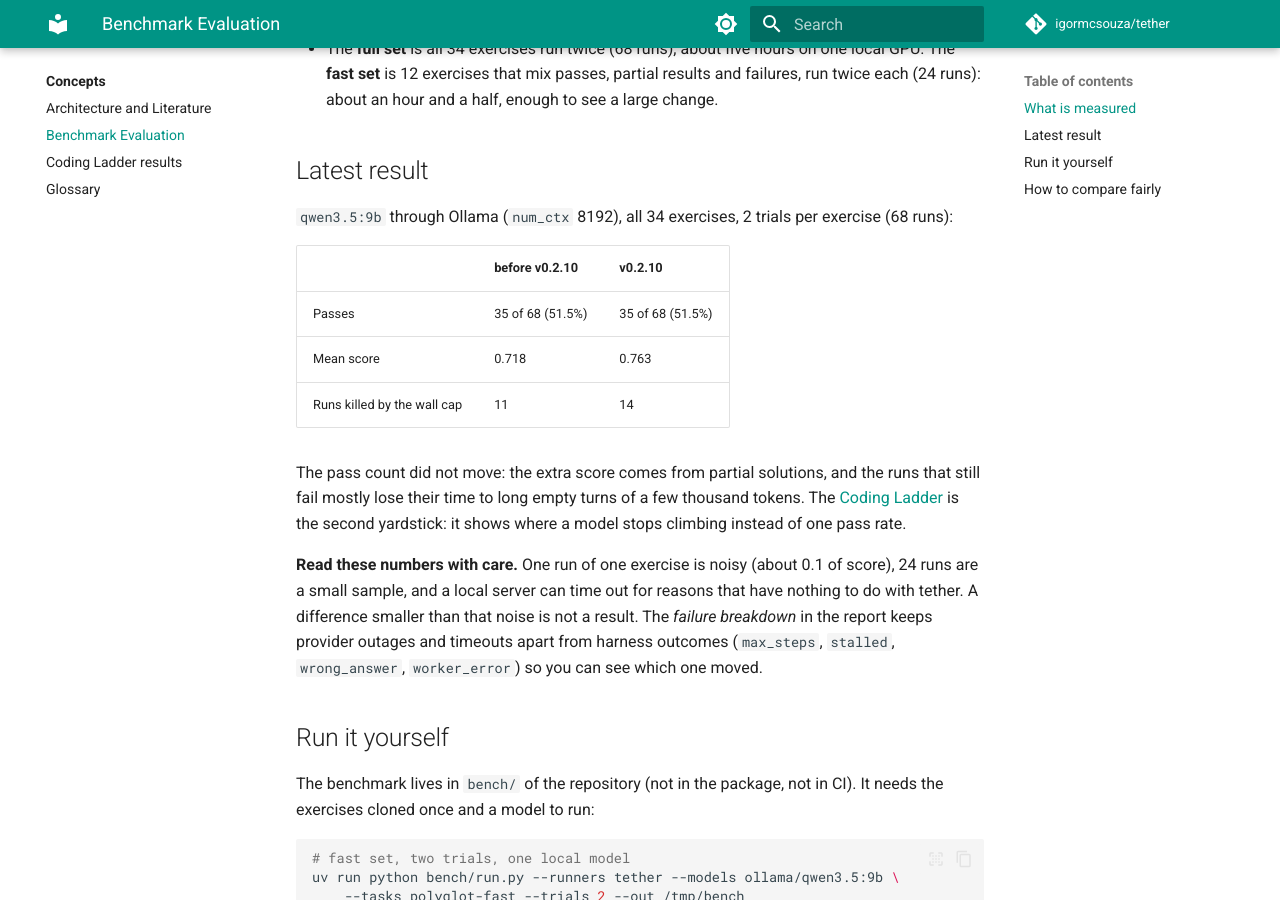
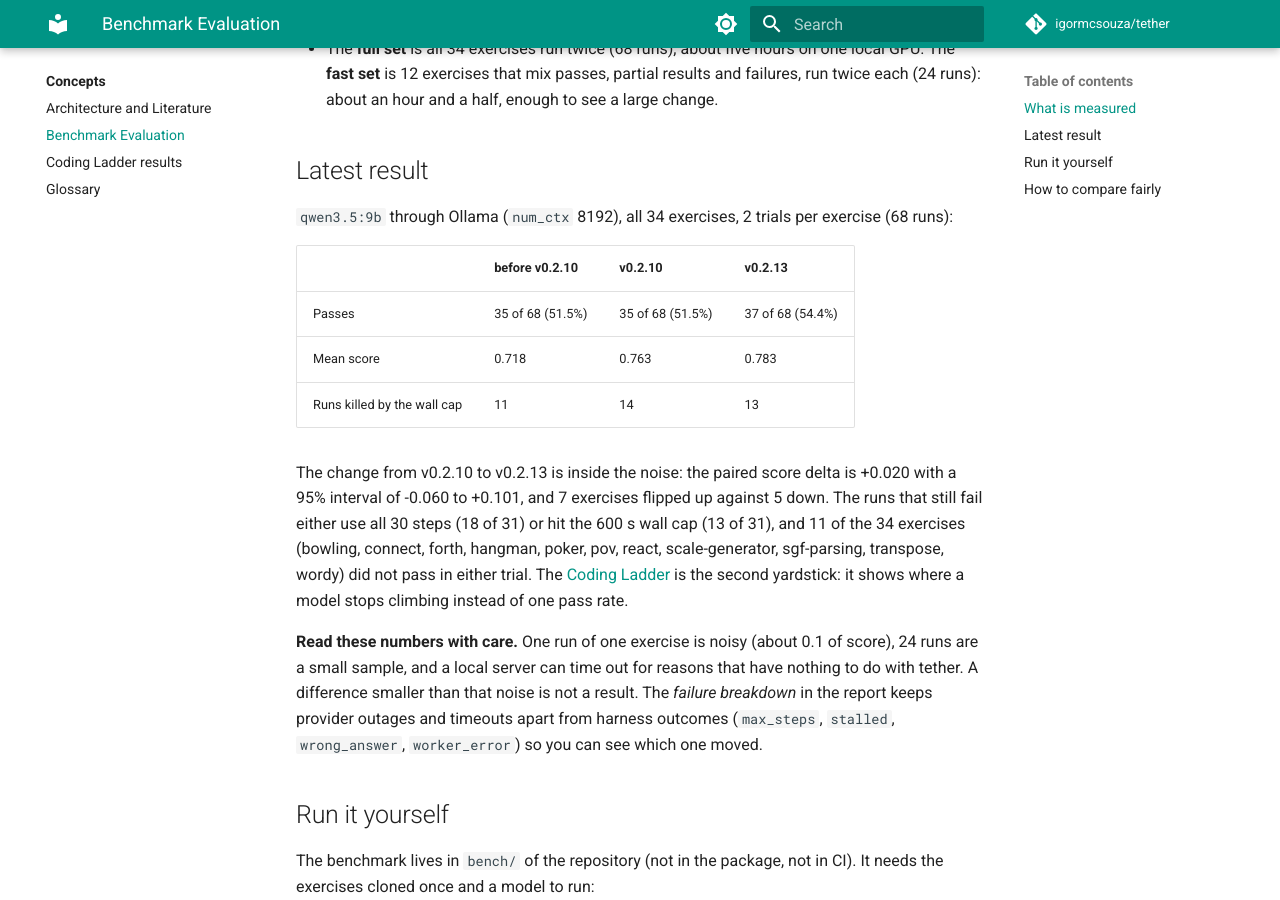
Before and after one commit to igormcsouza/tether, an MkDocs documentation site: the page built from docs/benchmarks.md, in a window 1280 px wide and 900 px high, scrolled down 678 px. Built offline with MkDocs 1.6.1 and Material for MkDocs 9.7.7, drawn with Linux system fonts in a browser that asks for light colours; comment, search, counter and statistics services are not loaded.

Commit message:
docs: record the v0.2.13 Polyglot-Python result (#215)
Polyglot-Python, 34 exercises x 2 trials, qwen3.5:9b, default 8192
context, `--poly-verify`, released v0.2.13 wheel: 37 of 68 (54.4%), mean
0.783, against v0.2.10: 35 of 68 (51.5%), mean 0.763.
`bench/compare.py`: paired score delta +0.020, 95% CI -0.060..+0.101,
pass flips +7/-5 (p=0.77): NO EVIDENCE of a change. 18 failing runs use
all 30 steps, 13 hit the 600 s wall cap; 11 exercises never pass.

Adds the `bench/history.jsonl` line, the README and benchmarks tables,
the release note. Unit suite 443 passed at 100% coverage, mkdocs strict
build passes.

north star: 51.5% -> 54.4% (68 runs, noise about 6 points, not
significant; bench-out-v0213, bench-out-v0210)

🤖 Generated with [Claude Code](https://claude.com/claude-code)

Co-authored-by: Claude Sonnet 5.5 <noreply@anthropic.com>

```diff
--- a/docs/benchmarks.md
+++ b/docs/benchmarks.md
@@ -16,13 +16,13 @@ The **Polyglot-Python** set: the 34 Python exercises of Aider's [polyglot benchm
 
 `qwen3.5:9b` through Ollama (`num_ctx` 8192), all 34 exercises, 2 trials per exercise (68 runs):
 
-| | before v0.2.10 | v0.2.10 |
-|---|---|---|
-| Passes | 35 of 68 (51.5%) | 35 of 68 (51.5%) |
-| Mean score | 0.718 | 0.763 |
-| Runs killed by the wall cap | 11 | 14 |
+| | before v0.2.10 | v0.2.10 | v0.2.13 |
+|---|---|---|---|
+| Passes | 35 of 68 (51.5%) | 35 of 68 (51.5%) | 37 of 68 (54.4%) |
+| Mean score | 0.718 | 0.763 | 0.783 |
+| Runs killed by the wall cap | 11 | 14 | 13 |
 
-The pass count did not move: the extra score comes from partial solutions, and the runs that still fail mostly lose their time to long empty turns of a few thousand tokens. The [Coding Ladder](ladder/index.md) is the second yardstick: it shows where a model stops climbing instead of one pass rate.
+The change from v0.2.10 to v0.2.13 is inside the noise: the paired score delta is +0.020 with a 95% interval of -0.060 to +0.101, and 7 exercises flipped up against 5 down. The runs that still fail either use all 30 steps (18 of 31) or hit the 600 s wall cap (13 of 31), and 11 of the 34 exercises (bowling, connect, forth, hangman, poker, pov, react, scale-generator, sgf-parsing, transpose, wordy) did not pass in either trial. The [Coding Ladder](ladder/index.md) is the second yardstick: it shows where a model stops climbing instead of one pass rate.
 
 **Read these numbers with care.** One run of one exercise is noisy (about 0.1 of score), 24 runs are a small sample, and a local server can time out for reasons that have nothing to do with tether. A difference smaller than that noise is not a result. The *failure breakdown* in the report keeps provider outages and timeouts apart from harness outcomes (`max_steps`, `stalled`, `wrong_answer`, `worker_error`) so you can see which one moved.
 
```
Also changed, not shown: README.md (+6 -6 lines), docs/release-notes.md (+1 -1 lines), 2 other files.
